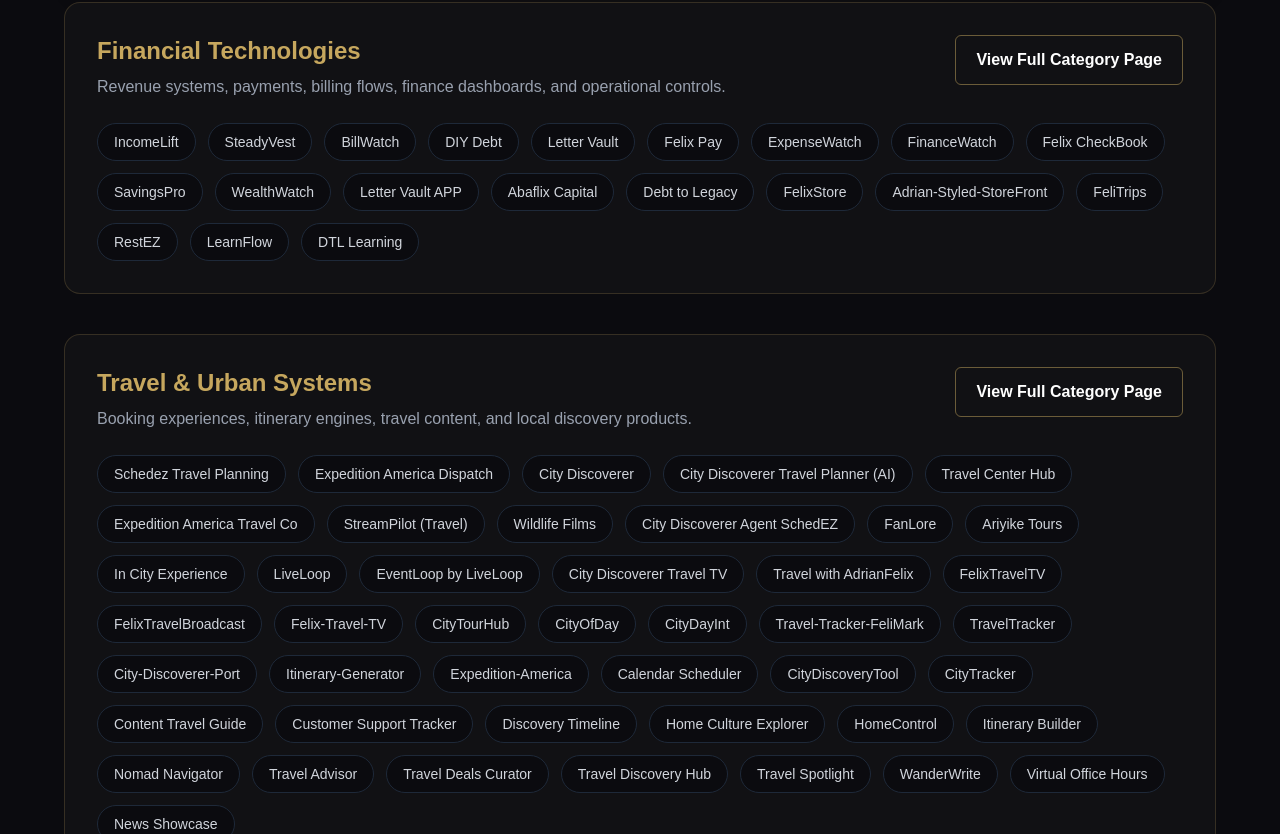
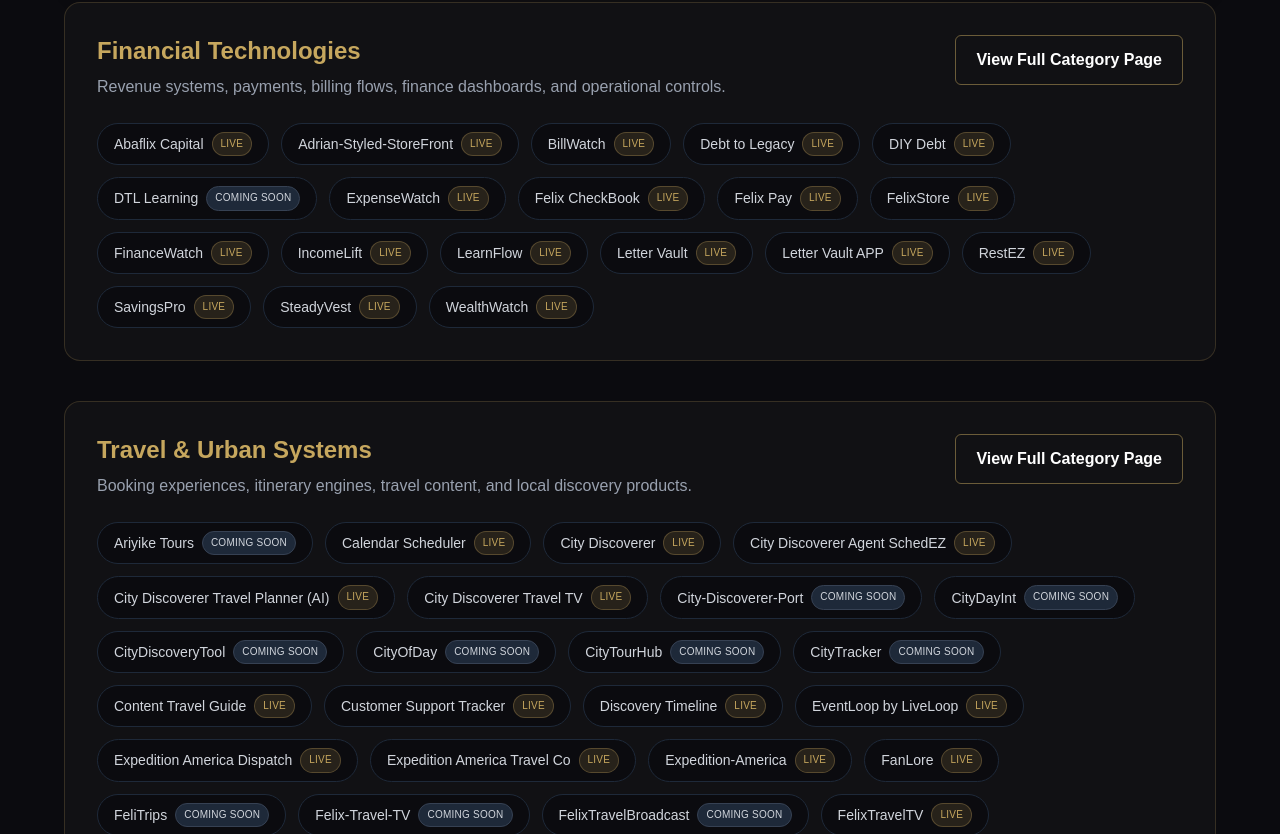
Before and after one commit to felabayomi/felix-consult, a Next.js app: page /ecosystem in a window 1280 px wide. Shown: the part 1206-2040 px from the top of the page. Built offline with nearby package versions, Linux system fonts and the light colour scheme.

Commit message:
Add ecosystem status badges and alphabetize entries

```diff
--- a/app/ecosystem/page.tsx
+++ b/app/ecosystem/page.tsx
@@ -1,4 +1,13 @@
 import Link from "next/link"
+
+type CategoryEntry = {
+  label: string
+  url: string
+}
+
+function sortEntries(entries: CategoryEntry[]) {
+  return [...entries].sort((left, right) => left.label.localeCompare(right.label))
+}
 
 const categories = [
   {
@@ -23,7 +32,6 @@ const categories = [
       { label: "Debt to Legacy", url: "https://debttolegacy.com" },
       { label: "FelixStore", url: "https://apps.apple.com/us/app/felix-store/id1567050617" },
       { label: "Adrian-Styled-StoreFront", url: "https://www.shopwithadrian.com/" },
-      { label: "FeliTrips", url: "#" },
       { label: "RestEZ", url: "https://tablepilot.io" },
       { label: "LearnFlow", url: "https://learn.debttolegacy.com/" },
       { label: "DTL Learning", url: "#" },
@@ -49,6 +57,7 @@ const categories = [
       { label: "In City Experience", url: "#" },
       { label: "LiveLoop", url: "https://apps.apple.com/us/app/live-loop/id6760877693" },
       { label: "EventLoop by LiveLoop", url: "https://web.live-loop.live/" },
+      { label: "FeliTrips", url: "#" },
       { label: "City Discoverer Travel TV", url: "https://traveltv.citydiscoverer.guide/" },
       { label: "Travel with AdrianFelix", url: "#" },
       { label: "FelixTravelTV", url: "https://traveltv.citydiscoverer.guide/" },
@@ -270,9 +279,13 @@ export default function EcosystemPage() {
                 </div>
 
                 <div className="flex flex-wrap gap-3">
-                  {category.entries.map((entry) => {
+                  {sortEntries(category.entries).map((entry) => {
                     const href = entry.url === "#" ? category.href : entry.url
                     const isExternal = entry.url !== "#"
+                    const badgeLabel = isExternal ? "Live" : "Coming Soon"
+                    const badgeClassName = isExternal
+                      ? "bg-[#C6A75E]/15 text-[#C6A75E] border-[#C6A75E]/30"
+                      : "bg-gray-800 text-gray-300 border-gray-700"
 
                     return isExternal ? (
                       <a
@@ -280,17 +293,23 @@ export default function EcosystemPage() {
                         href={href}
                         target="_blank"
                         rel="noopener noreferrer"
-                        className="px-4 py-2 rounded-full bg-[#0B0B0F] border border-gray-800 text-sm text-gray-300 hover:border-[#C6A75E]/60 hover:text-white transition"
+                        className="inline-flex items-center gap-2 px-4 py-2 rounded-full bg-[#0B0B0F] border border-gray-800 text-sm text-gray-300 hover:border-[#C6A75E]/60 hover:text-white transition"
                       >
                         {entry.label}
+                        <span className={`text-[10px] uppercase tracking-wide px-2 py-1 rounded-full border ${badgeClassName}`}>
+                          {badgeLabel}
+                        </span>
                       </a>
                     ) : (
                       <Link
                         key={entry.label}
                         href={href}
-                        className="px-4 py-2 rounded-full bg-[#0B0B0F] border border-gray-800 text-sm text-gray-300 hover:border-[#C6A75E]/60 hover:text-white transition"
+                        className="inline-flex items-center gap-2 px-4 py-2 rounded-full bg-[#0B0B0F] border border-gray-800 text-sm text-gray-300 hover:border-[#C6A75E]/60 hover:text-white transition"
                       >
                         {entry.label}
+                        <span className={`text-[10px] uppercase tracking-wide px-2 py-1 rounded-full border ${badgeClassName}`}>
+                          {badgeLabel}
+                        </span>
                       </Link>
                     )
                   })}
```
